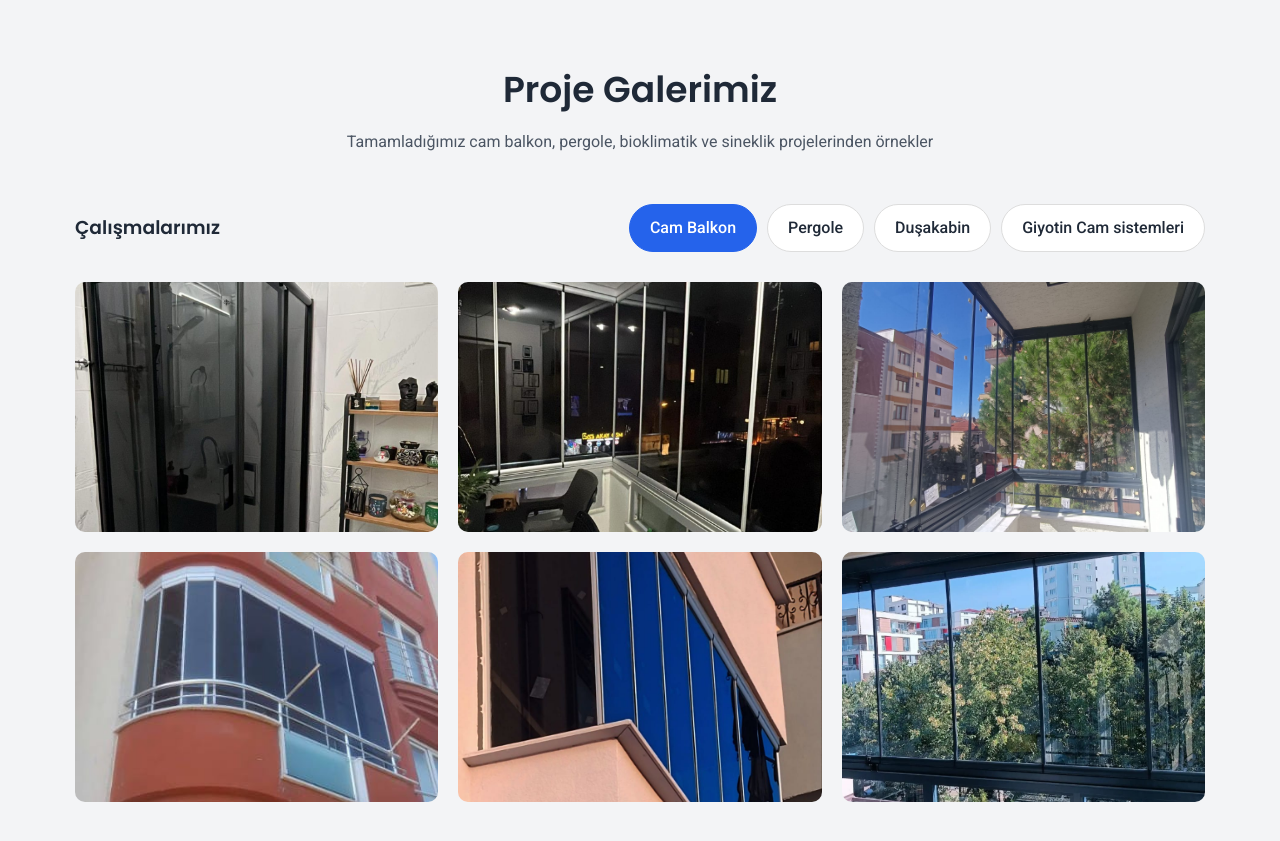
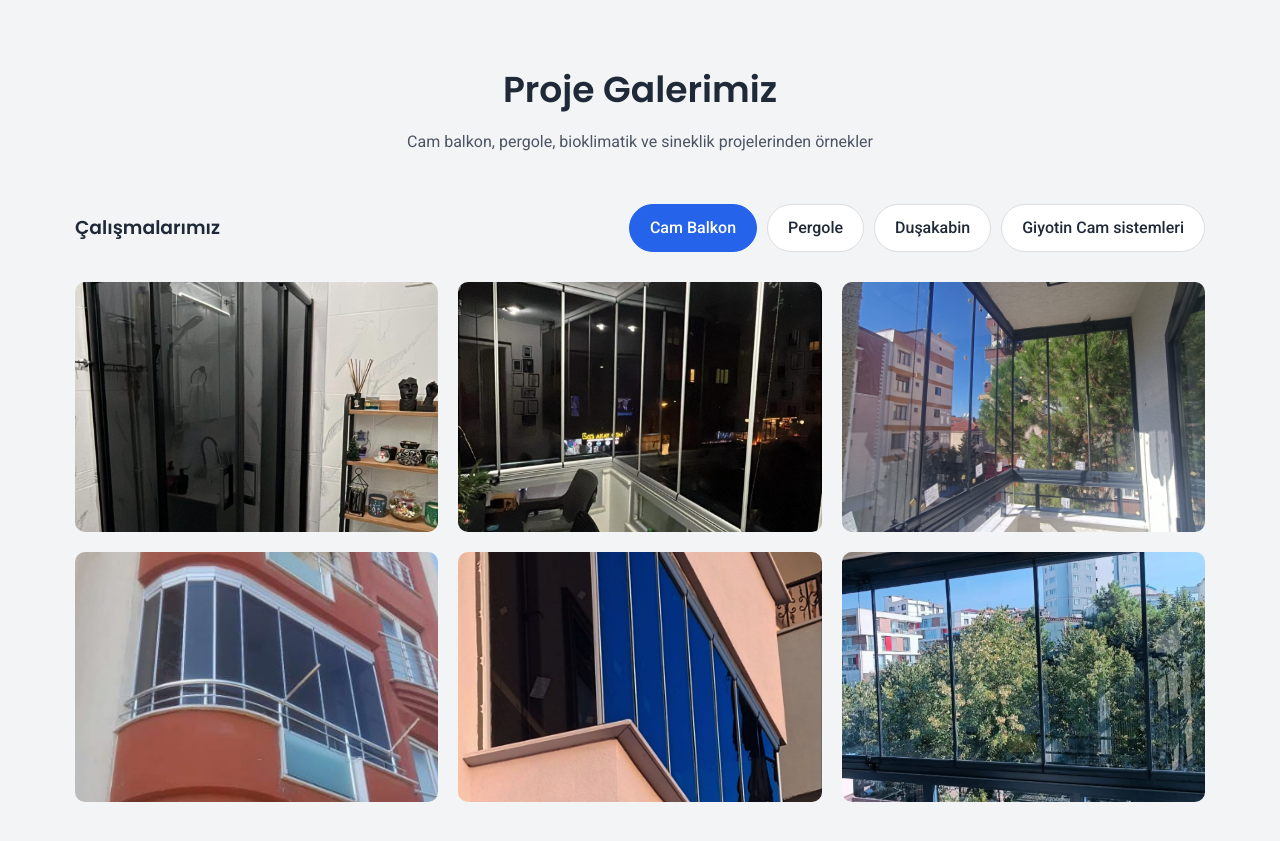
Before and after one commit to Hakikatperest/ugurlucambalkon, a plain HTML site: page index.html in a window 1280 px wide. Shown: the part 1760-2601 px from the top of the page. Drawn offline with Linux system fonts and the light colour scheme.

Commit message:
Update index.html

```diff
--- a/index.html
+++ b/index.html
@@ -871,7 +871,7 @@
         <div class="container">
             <div class="section-title">
                 <h2>Proje Galerimiz</h2>
-                <p>Tamamladığımız cam balkon, pergole, bioklimatik ve sineklik projelerinden örnekler</p>
+                <p>Cam balkon, pergole, bioklimatik ve sineklik projelerinden örnekler</p>
             </div>
 
             <div class="gallery-container">
```
